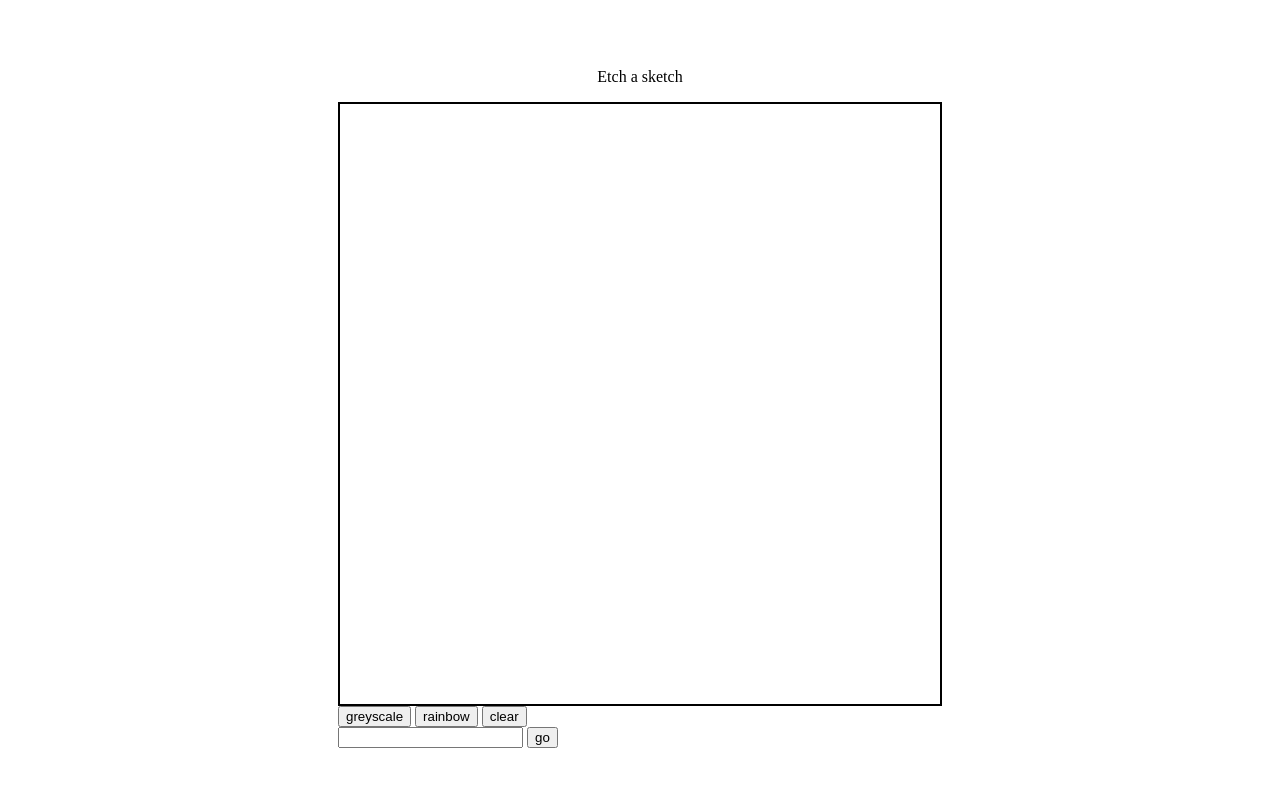
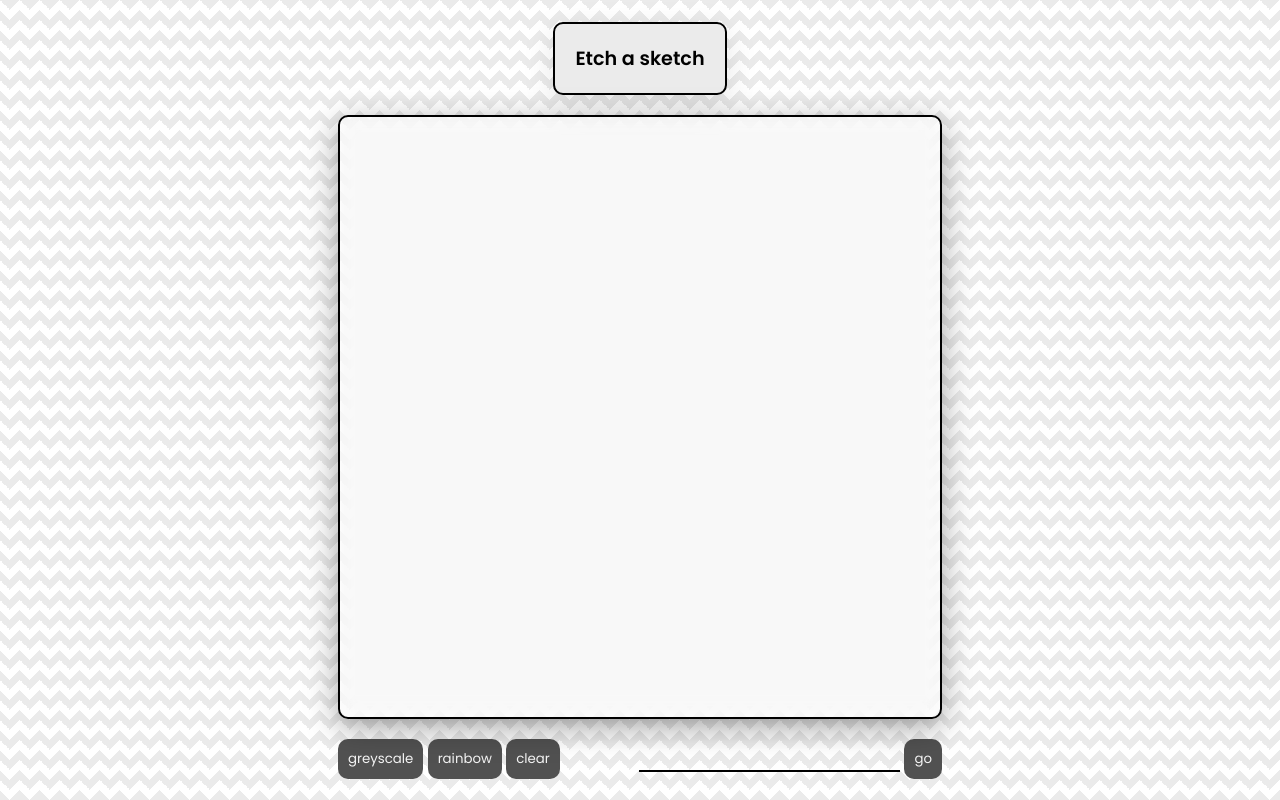
Before and after one commit to haze-09/Odin-Etch-a-Sketch, a plain HTML site: page index.html in a window 1280 px wide. Drawn offline with Linux system fonts and the light colour scheme.

Commit message:
UI overhaul

```diff
--- a/index.html
+++ b/index.html
@@ -8,11 +8,11 @@
     <script src="script.js" defer></script>
 </head>
 <body>
-    <p>Etch a sketch</p>
+        <p id="heading">Etch a sketch</p>
         <div>
             <div id="sketchPad">
             </div>
-        <div>
+            <div id="buttons">
                 <div>
                     <button id="greyscale">greyscale</button>
                     <button id="rainbow">rainbow</button>
--- a/style.css
+++ b/style.css
@@ -1,7 +1,20 @@
+@import url('https://fonts.googleapis.com/css2?family=Poppins:ital,wght@0,100;0,200;0,300;0,400;0,500;0,600;0,700;0,800;0,900;1,100;1,200;1,300;1,400;1,500;1,600;1,700;1,800;1,900&display=swap');
+
+
 .square{
     background: var(--square_color,rgb(0, 0, 0));
     flex: 1;
     opacity: var(--square_opacity);
+}
+
+p{
+    border: 2px solid;
+    padding: 20px;
+    background: #ebebeb;
+    box-shadow: 0 8px 32px 0 rgba(0, 0, 0, 0.1);
+    border-radius: 10px;
+    font-weight: 600;
+    font-size: larger;
 }
 
 
@@ -12,12 +25,21 @@
 }
 
 #sketchPad{
+
     display: flex;
     flex-direction: column;
     width: 75vh;
     height: 75vh;
     border: 2px solid;
+    margin:20px 0;
+
+    background: rgba( 255, 255, 255, 0.3 );
+    box-shadow: 0 8px 32px 0 rgba(0, 0, 0, 0.37);
+    backdrop-filter: blur( 10px );
+    -webkit-backdrop-filter: blur(10px );
+    border-radius: 10px;
 }
+
 
 body{
     display: flex;
@@ -26,4 +48,40 @@ body{
     align-items: center;
     height: 100vh;
     margin: 0;
+    font-family: "Poppins", sans-serif;
+    background-image: linear-gradient(135deg, #ebebeb 25%, transparent 25%),
+    linear-gradient(225deg, #ebebeb 25%, transparent 25%),
+    linear-gradient(45deg, #ebebeb 25%, transparent 25%),
+    linear-gradient(315deg, #ebebeb 25%, #ffffff 25%);
+    background-position: 10px 0, 10px 0, 0 0, 0 0;
+    background-size: 20px 20px;
+    background-repeat: repeat;
 }
+
+#buttons{
+    display: flex;
+    justify-content: space-between;
+}
+
+#heading{
+    margin: 0;
+}
+
+button{
+    font-family: "Poppins", sans-serif;
+    background: #515151;
+    border: none;
+    color: rgb(245, 245, 245);
+    padding: 10px;
+    border-radius: 10px;
+}
+
+input{
+    font-family: "Poppins", sans-serif;
+    border: none;
+    background: none;
+    border-bottom: 2px solid;
+    text-align: center;
+    outline: none;
+
+}
```
Lines whose indentation alone changed are shown as unchanged.
